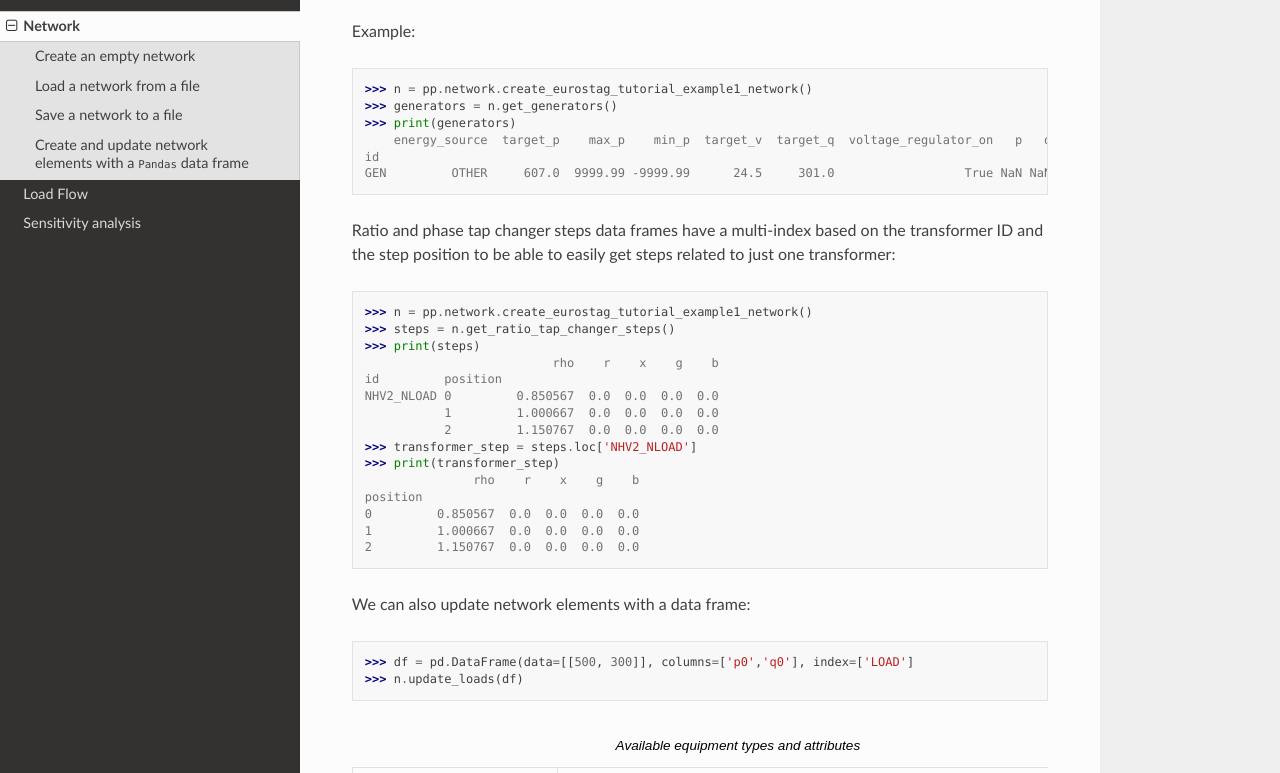
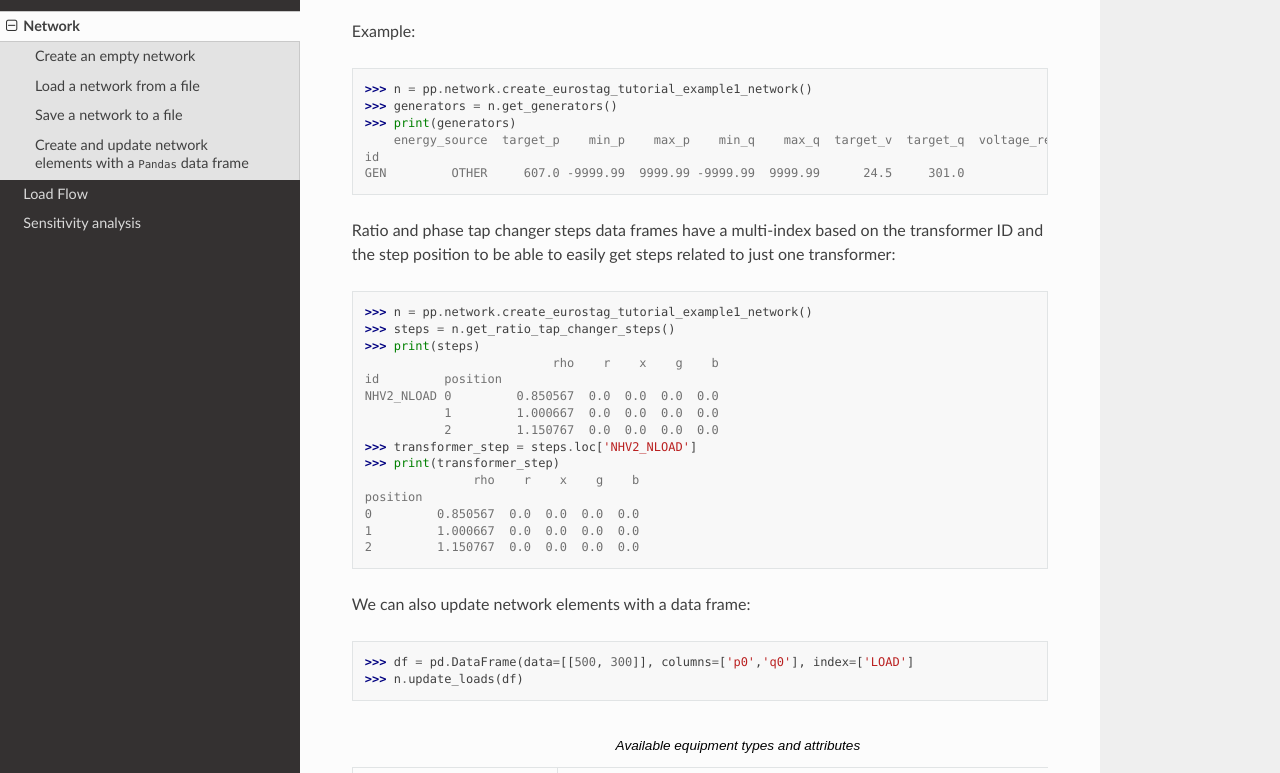
Before and after one commit to powsybl/pypowsybl, a Sphinx documentation site: the page built from docs/network.rst, in a window 1280 px wide and 900 px high, scrolled down 2424 px, cut to the strip 127-900 px from the top of the window. Built offline with Sphinx 7.4.7 and the Read the Docs theme 2.0.0, drawn with Linux system fonts in a browser that asks for light colours.

Commit message:
Fix
Signed-off-by: Geoffroy Jamgotchian <geoffroy.jamgotchian@rte-france.com>

```diff
--- a/docs/network.rst
+++ b/docs/network.rst
@@ -116,9 +116,9 @@ Example:
    >>> n = pp.network.create_eurostag_tutorial_example1_network()
    >>> generators = n.get_generators()
    >>> print(generators) # doctest: +NORMALIZE_WHITESPACE
-       energy_source  target_p    max_p    min_p  target_v  target_q  voltage_regulator_on   p   q voltage_level_id   bus_id
+       energy_source  target_p    min_p    max_p    min_q    max_q  target_v  target_q  voltage_regulator_on   p   q voltage_level_id   bus_id
    id
-   GEN         OTHER     607.0  9999.99 -9999.99      24.5     301.0                  True NaN NaN            VLGEN  VLGEN_0
+   GEN         OTHER     607.0 -9999.99  9999.99 -9999.99  9999.99      24.5     301.0                  True NaN NaN            VLGEN  VLGEN_0
 
 Ratio and phase tap changer steps data frames have a multi-index based on the transformer ID and the step position to
 be able to easily get steps related to just one transformer:
```
